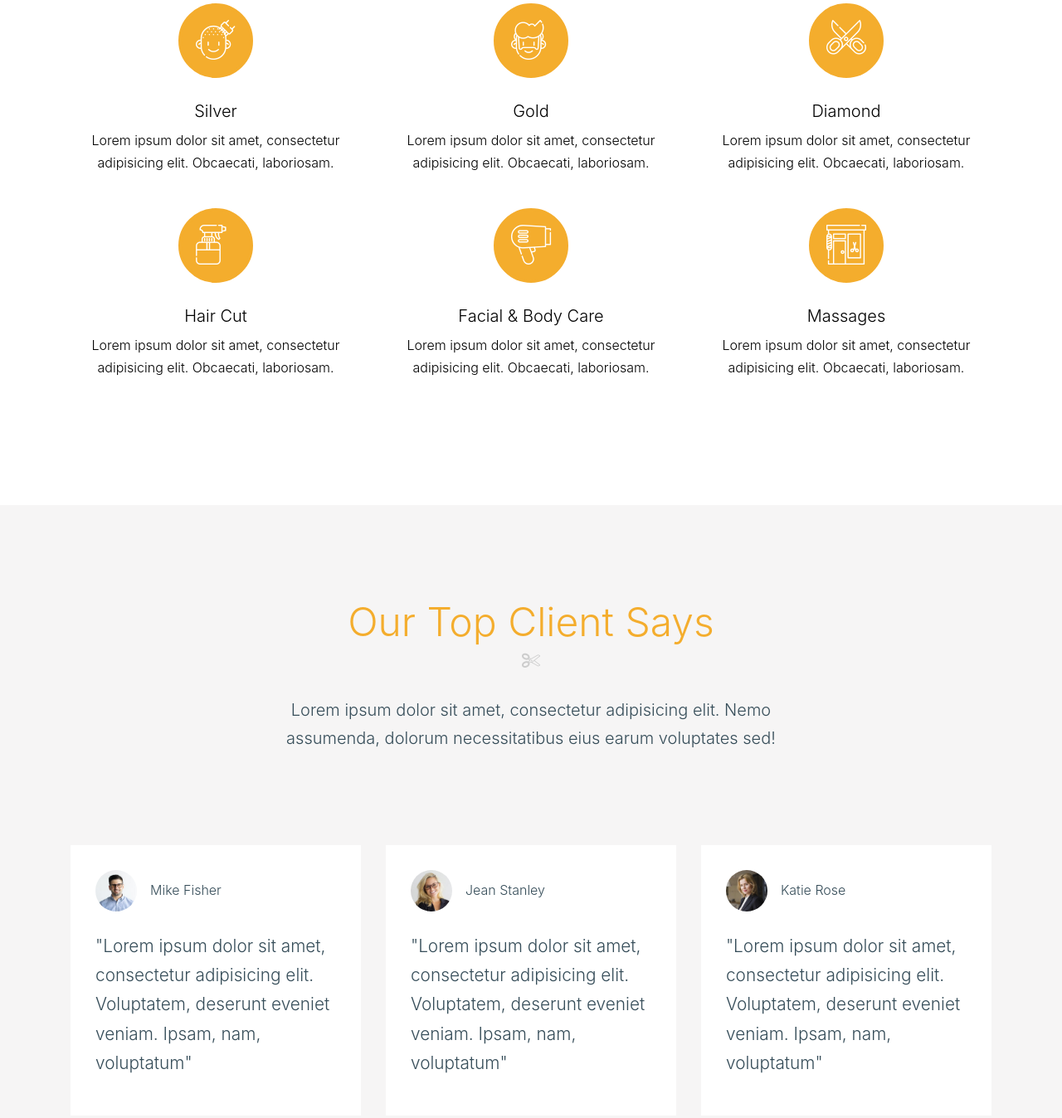
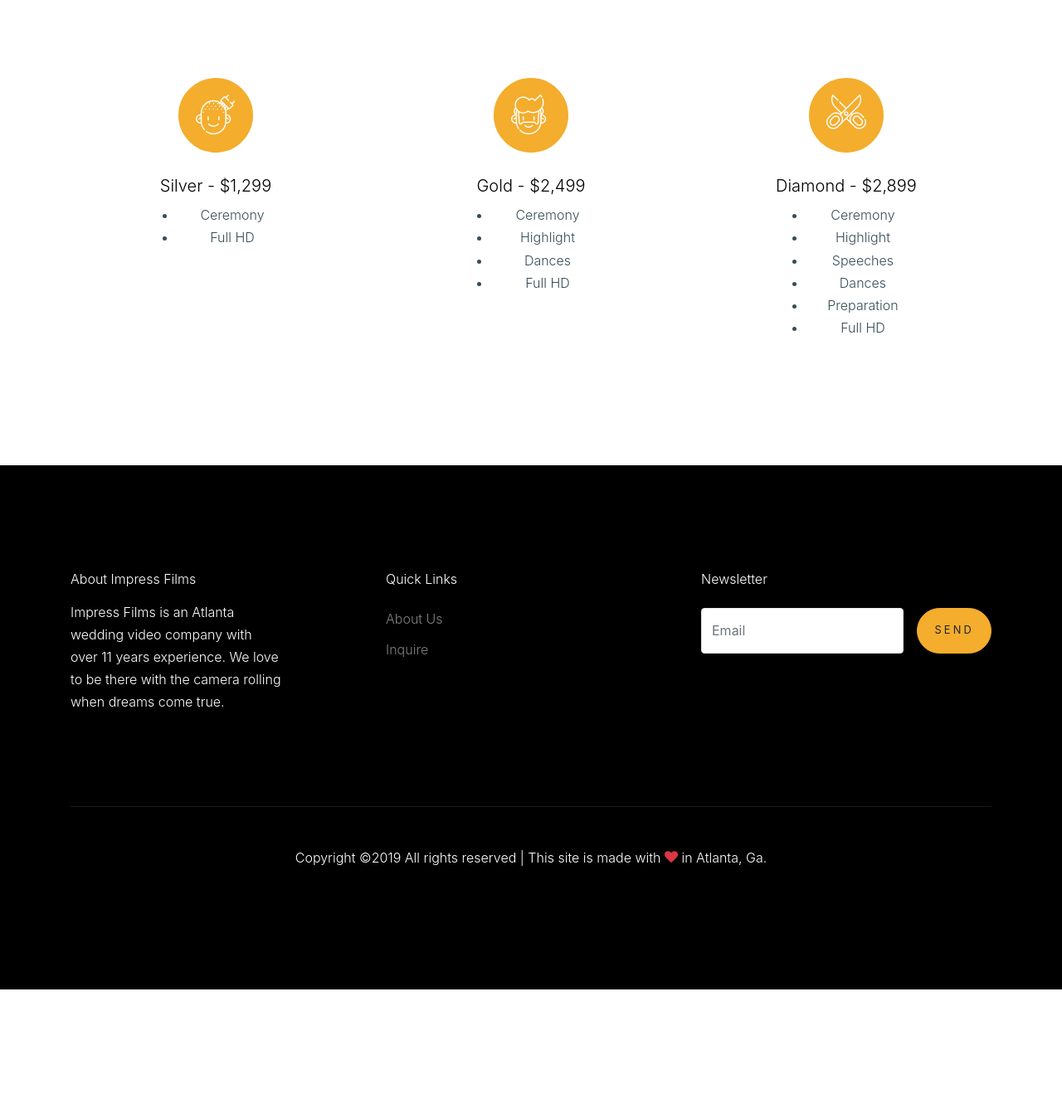
Before and after one commit to jaysanny/if-pages, a plain HTML site: page packages.html in a window 1280 px wide. Shown: the part 108-1456 px from the top of the page at 83% size. After the commit the page ends 1301 px from the top, so only its background shows below. Drawn offline with Linux system fonts and the light colour scheme; files whose address does not match are found by name; a web font is replaced by a local one.

Commit message:
copy and style for packages.html

```diff
--- a/packages.html
+++ b/packages.html
@@ -40,7 +40,6 @@
 
 
     <header class="site-navbar site-navbar-target" role="banner">
-
       <div class="container">
         <div class="row align-items-center position-relative">
 
@@ -70,17 +69,12 @@
 
         </div>
       </div>
-
     </header>
 
-
-
-
     <div class="site-section">
+      <div style="height:90px;"></div>
       <div class="pt-lg-90px"></div>
       <div class="pt-lg-90px"></div>
-
-
       <div class="container">
         <div class="row">
           <div class="col-lg-4 col-md-6 mb-4">
@@ -89,8 +83,11 @@
                 <span class="flaticon-bald"></span>
               </span>
               <div class="service-1-contents">
-                <h3>Silver</h3>
-                <p>Lorem ipsum dolor sit amet, consectetur adipisicing elit. Obcaecati, laboriosam.</p>
+                <h3>Silver - $1,299</h3>
+                <ul class="mx-auto" style="width:50%;">
+                  <li>Ceremony</li>
+                  <li>Full HD</li>
+                </ul>
               </div>
             </div>
           </div>
@@ -100,8 +97,13 @@
                 <span class="flaticon-beard"></span>
               </span>
               <div class="service-1-contents">
-                <h3>Gold</h3>
-                <p>Lorem ipsum dolor sit amet, consectetur adipisicing elit. Obcaecati, laboriosam.</p>
+                <h3>Gold - $2,499</h3>
+                <ul class="mx-auto" style="width:50%;">
+                  <li>Ceremony</li>
+                  <li>Highlight</li>
+                  <li>Dances</li>
+                  <li>Full HD</li>
+                </ul>
               </div>
             </div>
           </div>
@@ -111,120 +113,21 @@
                 <span class="flaticon-scissors"></span>
               </span>
               <div class="service-1-contents">
-                <h3>Diamond</h3>
-                <p>Lorem ipsum dolor sit amet, consectetur adipisicing elit. Obcaecati, laboriosam.</p>
-              </div>
-            </div>
-          </div>
-
-          <div class="col-lg-4 col-md-6 mb-4">
-            <div class="service-1 dark">
-              <span class="service-1-icon">
-                <span class="flaticon-hair-spray"></span>
-              </span>
-              <div class="service-1-contents">
-                <h3>Hair Cut</h3>
-                <p>Lorem ipsum dolor sit amet, consectetur adipisicing elit. Obcaecati, laboriosam.</p>
-              </div>
-            </div>
-          </div>
-          <div class="col-lg-4 col-md-6 mb-4">
-            <div class="service-1 dark">
-              <span class="service-1-icon">
-                <span class="flaticon-hair"></span>
-              </span>
-              <div class="service-1-contents">
-                <h3>Facial &amp; Body Care</h3>
-                <p>Lorem ipsum dolor sit amet, consectetur adipisicing elit. Obcaecati, laboriosam.</p>
-              </div>
-            </div>
-          </div>
-          <div class="col-lg-4 col-md-6 mb-4">
-            <div class="service-1 dark">
-              <span class="service-1-icon">
-                <span class="flaticon-barber-shop"></span>
-              </span>
-              <div class="service-1-contents">
-                <h3>Massages</h3>
-                <p>Lorem ipsum dolor sit amet, consectetur adipisicing elit. Obcaecati, laboriosam.</p>
-              </div>
-            </div>
-          </div>
-
-        </div>
-      </div>
-    </div>
-
-
-
-
-
-
-    <div class="site-section bg-light">
-      <div class="container">
-        <div class="row justify-content-center text-center mb-5">
-          <div class="col-7 text-center mb-5">
-            <h2 class="scissors text-center">Our Top Client Says</h2>
-            <p class="lead">Lorem ipsum dolor sit amet, consectetur adipisicing elit. Nemo assumenda, dolorum necessitatibus eius earum voluptates sed!</p>
-          </div>
-        </div>
-        <div class="row">
-          <div class="col-lg-4 mb-4 mb-lg-0">
-            <div class="testimonial-2">
-              <div class="d-flex v-card align-items-center mb-4">
-                <img src="images/person_1.jpg" alt="Image" class="img-fluid mr-3">
-                <span>Mike Fisher</span>
-              </div>
-              <blockquote>
-                <p>"Lorem ipsum dolor sit amet, consectetur adipisicing elit. Voluptatem, deserunt eveniet veniam. Ipsam, nam, voluptatum"</p>
-              </blockquote>
-
-            </div>
-          </div>
-          <div class="col-lg-4 mb-4 mb-lg-0">
-            <div class="testimonial-2">
-              <div class="d-flex v-card align-items-center mb-4">
-                <img src="images/person_2.jpg" alt="Image" class="img-fluid mr-3">
-                <span>Jean Stanley</span>
-              </div>
-              <blockquote>
-                <p>"Lorem ipsum dolor sit amet, consectetur adipisicing elit. Voluptatem, deserunt eveniet veniam. Ipsam, nam, voluptatum"</p>
-              </blockquote>
-
-            </div>
-          </div>
-          <div class="col-lg-4 mb-4 mb-lg-0">
-            <div class="testimonial-2">
-              <div class="d-flex v-card align-items-center mb-4">
-                <img src="images/person_3.jpg" alt="Image" class="img-fluid mr-3">
-                <span>Katie Rose</span>
-              </div>
-              <blockquote>
-                <p>"Lorem ipsum dolor sit amet, consectetur adipisicing elit. Voluptatem, deserunt eveniet veniam. Ipsam, nam, voluptatum"</p>
-              </blockquote>
-
+                <h3>Diamond - $2,899</h3>
+                <ul class="mx-auto" style="width:50%;">
+                  <li>Ceremony</li>
+                  <li>Highlight</li>
+                  <li>Speeches</li>
+                  <li>Dances</li>
+                  <li>Preparation</li>
+                  <li>Full HD</li>
+                </ul>
               </div>
             </div>
           </div>
         </div>
       </div>
-
-
-
-
-    <div class="site-section section-3" data-stellar-background-ratio="0.5" style="background-image: url('images/hero_1.jpg');">
-      <div class="container">
-        <div class="row justify-content-center text-center">
-          <div class="col-7 text-center mb-5">
-            <h2 class="text-white scissors primary-color-icon text-center">Quality Haircut</h2>
-            <p class="lead text-white mb-5">Lorem ipsum dolor sit amet, consectetur adipisicing elit. Laboriosam quo doloribus, suscipit libero, voluptate aliquam.</p>
-            <p><a href="#" class="btn btn-primary">Contact Us Now</a></p>
     </div>
-        </div>
-      </div>
-    </div>
-
-
 
     <footer class="site-footer">
       <div class="container">
```
Lines whose indentation alone changed are shown as unchanged.
